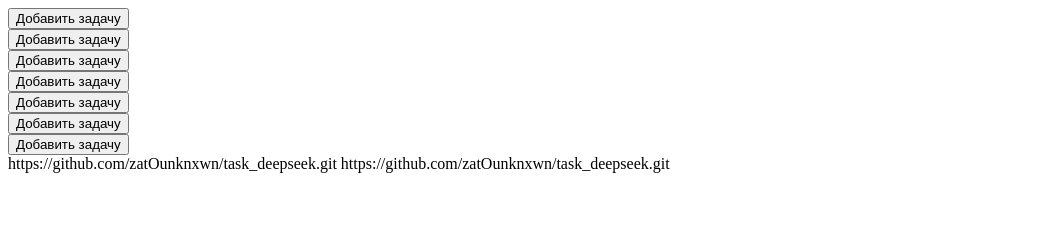
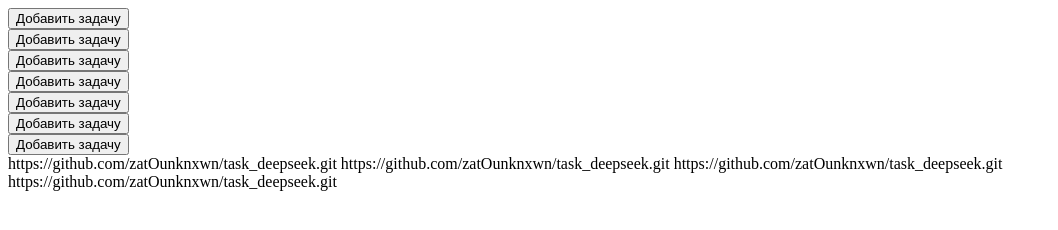
Before and after one commit to zatOunknxwn/task_deepseek, a plain HTML site: page Интерактивный список задач с приоритетами/index.html in a window 1280 px wide. Shown: the whole page, without its empty margins (0-1058 px from the left). Drawn offline with Linux system fonts and the light colour scheme.

Commit message:
more url

```diff
--- a/Интерактивный список задач с приоритетами/index.html
+++ b/Интерактивный список задач с приоритетами/index.html
@@ -29,5 +29,7 @@
         <button class="add_task_button" onclick="">Добавить задачу</button>
     </div>https://github.com/zatOunknxwn/task_deepseek.git
     https://github.com/zatOunknxwn/task_deepseek.git
+    https://github.com/zatOunknxwn/task_deepseek.git
+    https://github.com/zatOunknxwn/task_deepseek.git
 </body>
 </html>
```
